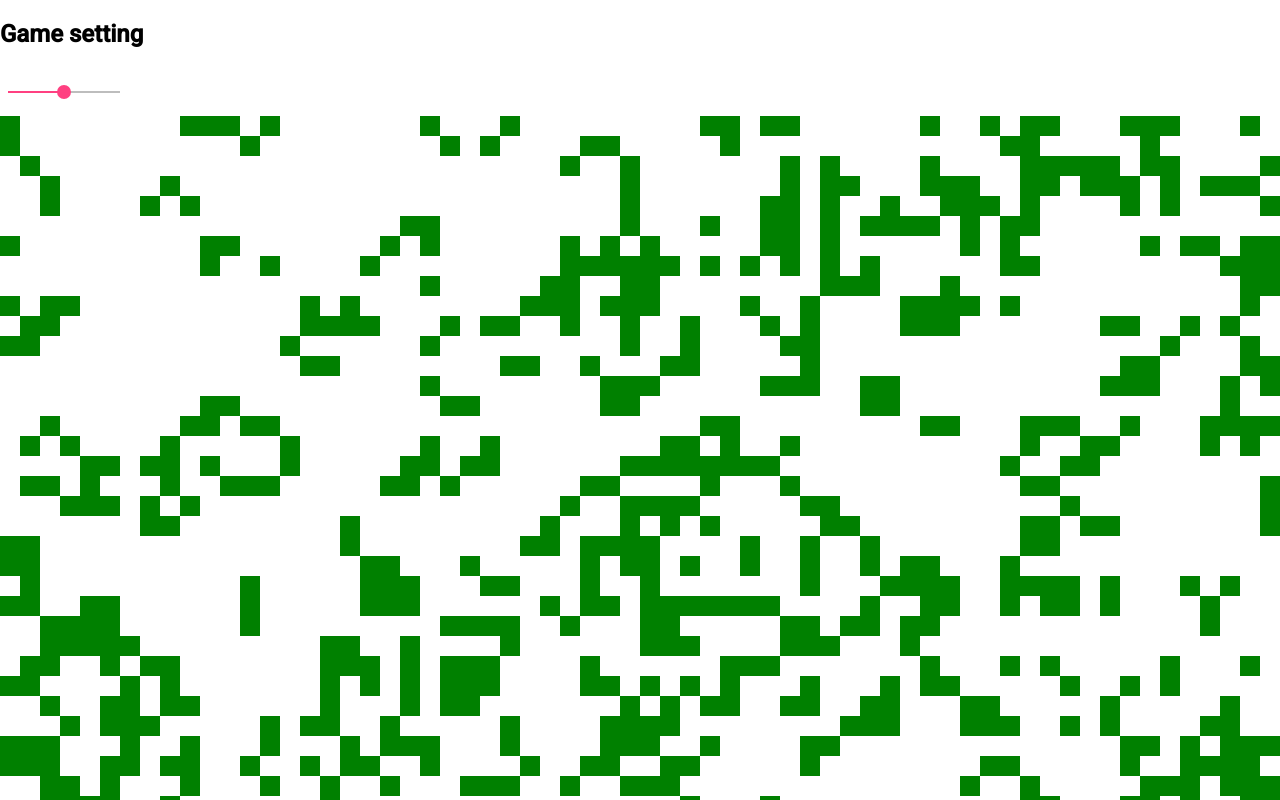
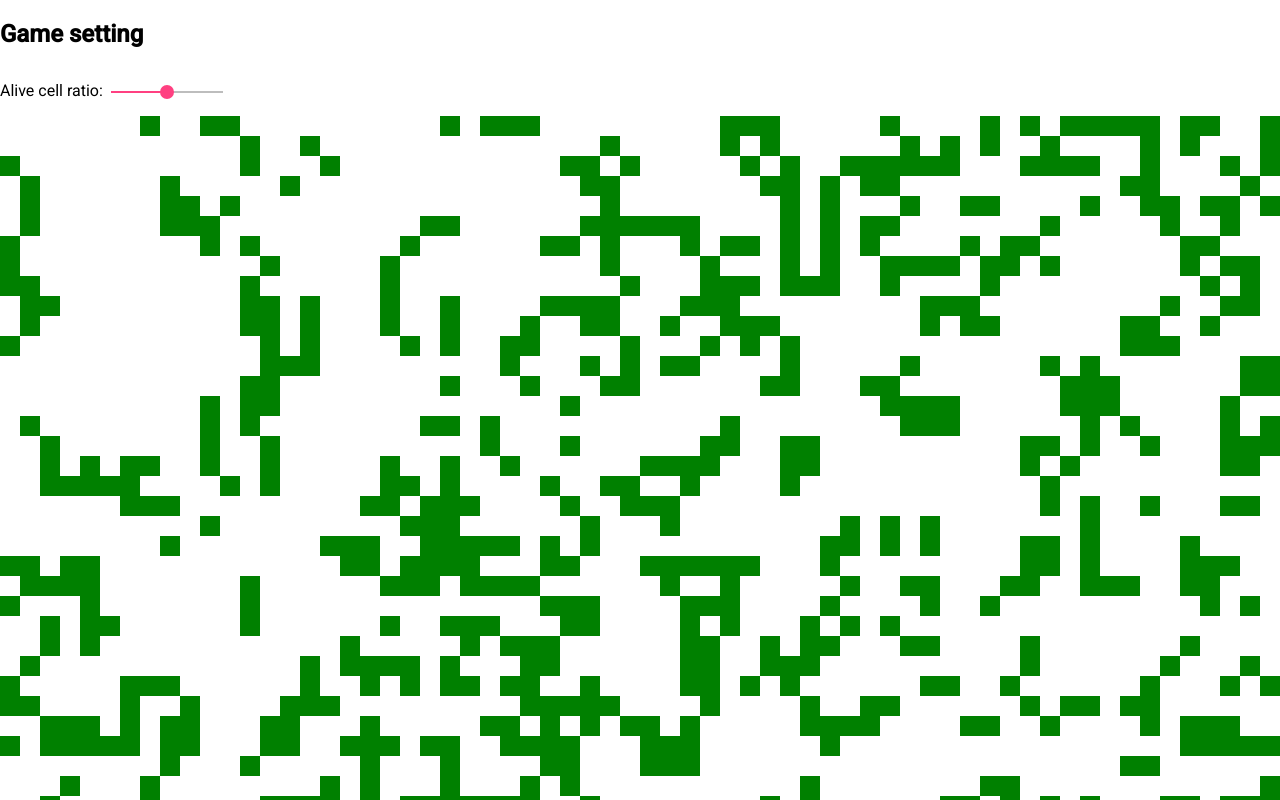
Before and after one commit to HenrySu/GameOfLife, an Angular app: page / in a window 1280 px wide. Shown: the top 800 px of the page. Built offline with nearby package versions, Linux system fonts and the light colour scheme.

Commit message:
add label for alive-percentage

```diff
--- a/src/app/game/components/game-setting/game-setting.component.html
+++ b/src/app/game/components/game-setting/game-setting.component.html
@@ -1,4 +1,5 @@
 <h2>Game setting</h2>
-
-<mat-slider id="alive-percentage" [value]="alivePercentage" [min]="0" [max]="1" [step]="0.01" [thumbLabel]="true" [displayWith]="alivePercentageDisplayFunc">
+<label for="alive-percentage">Alive cell ratio:</label>
+<mat-slider id="alive-percentage" [value]="alivePercentage" [min]="0" [max]="1" [step]="0.01" [thumbLabel]="true"
+  [displayWith]="alivePercentageDisplayFunc">
 </mat-slider>
```
